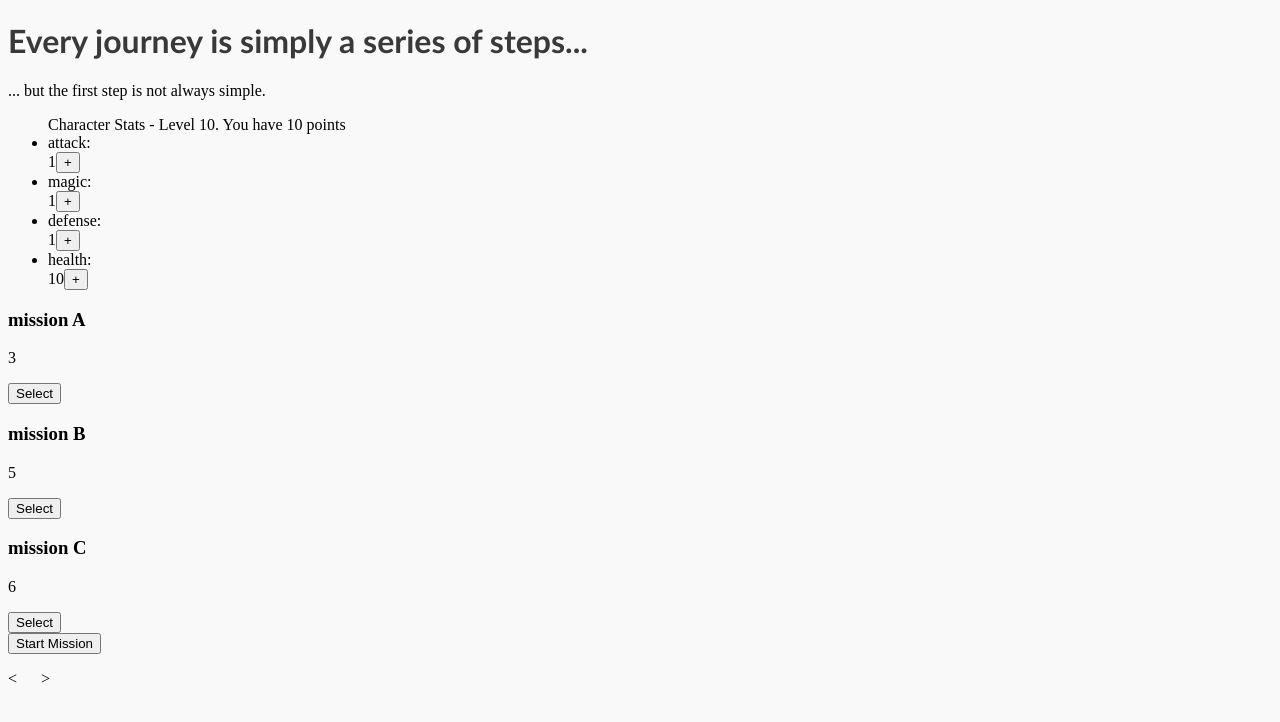
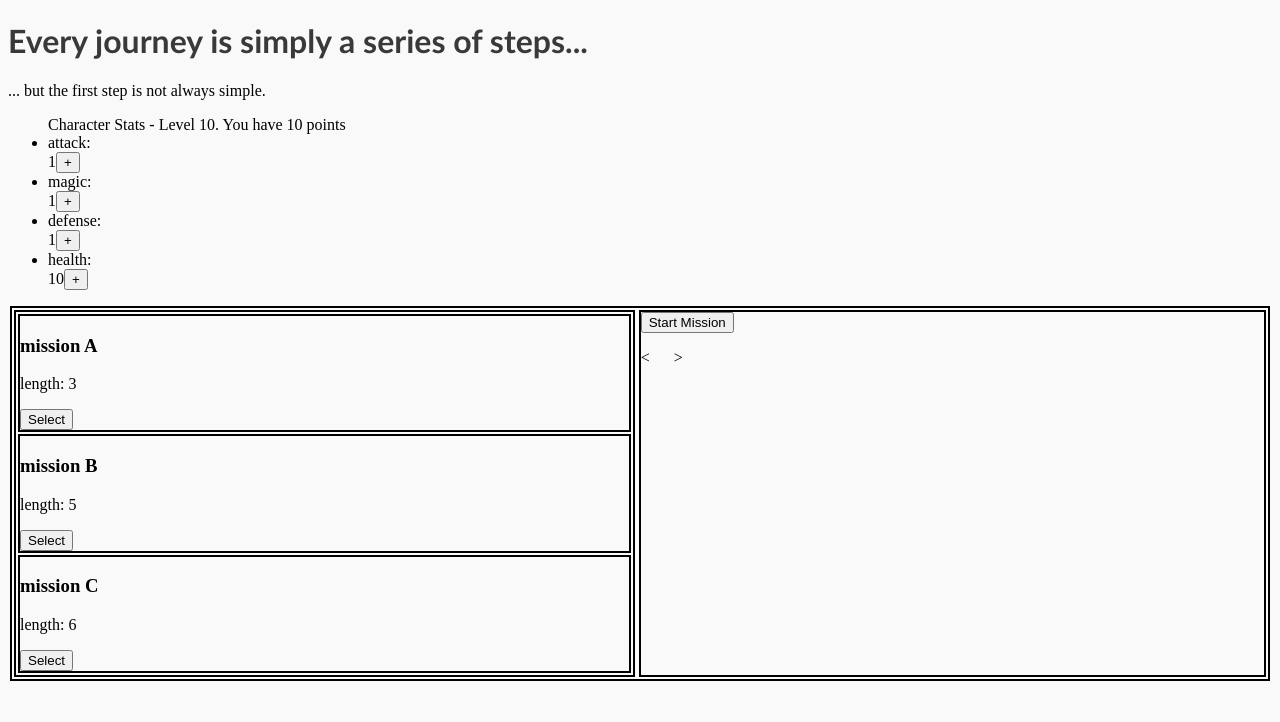
Before and after one commit to Kuramarik/Final-Project, a Vue app in the folder vue-app/: page / in a window 1280 px wide. Shown: the top 722 px of the page. Built offline with nearby package versions, Linux system fonts and the light colour scheme.

Commit message:
WORKING: Basic mission selection structure

```diff
--- a/vue-app/src/App.vue
+++ b/vue-app/src/App.vue
@@ -38,7 +38,6 @@ export default {
     <ExampleComponent :paragraph="content"/>
     <Character />
     <MissionSelect />
-    <Mission />
   </main>
 
   <footer>
--- a/vue-app/src/components/MissionSelect.vue
+++ b/vue-app/src/components/MissionSelect.vue
@@ -1,4 +1,5 @@
 <script>
+import Mission from './Mission.vue'
     /*data {
     missionList objects
     selectedMission (starts null)
@@ -6,7 +7,11 @@
     methods:{
 
     }*/
+
 export default{
+    components:{
+        Mission
+    },
     data(){
         return{
             missionList:[
@@ -30,18 +35,32 @@ export default{
 </script>
 
 <template>
-    <div>
-        <div>
-            <div v-for="mission in this.missionList">
+    <div class="flex">
+        <div class="border">
+            <div v-for="mission in this.missionList" class="border">
                 <h3>{{ mission.name }}</h3>
-                <p>{{ mission.length }}</p>
+                <p>length: {{ mission.length }}</p>
                 <button>Select</button>
             </div>
+        </div>
+        <div class="border">
+            <Mission />
         </div>
     </div>
     <!-- List of missions, displaying Mission.vue when one is chosen as selected -->
 </template>
 
 <style>
+.border, .flex {
+    border:2px solid black;
+    margin:2px
+}
+.flex{
+    display: flex;
+    justify-content: space-around;
+}
+.border{
+    flex-grow: 1;
+}
     /* use flexbox to put the list on the left and mission on the right */
 </style>
```
